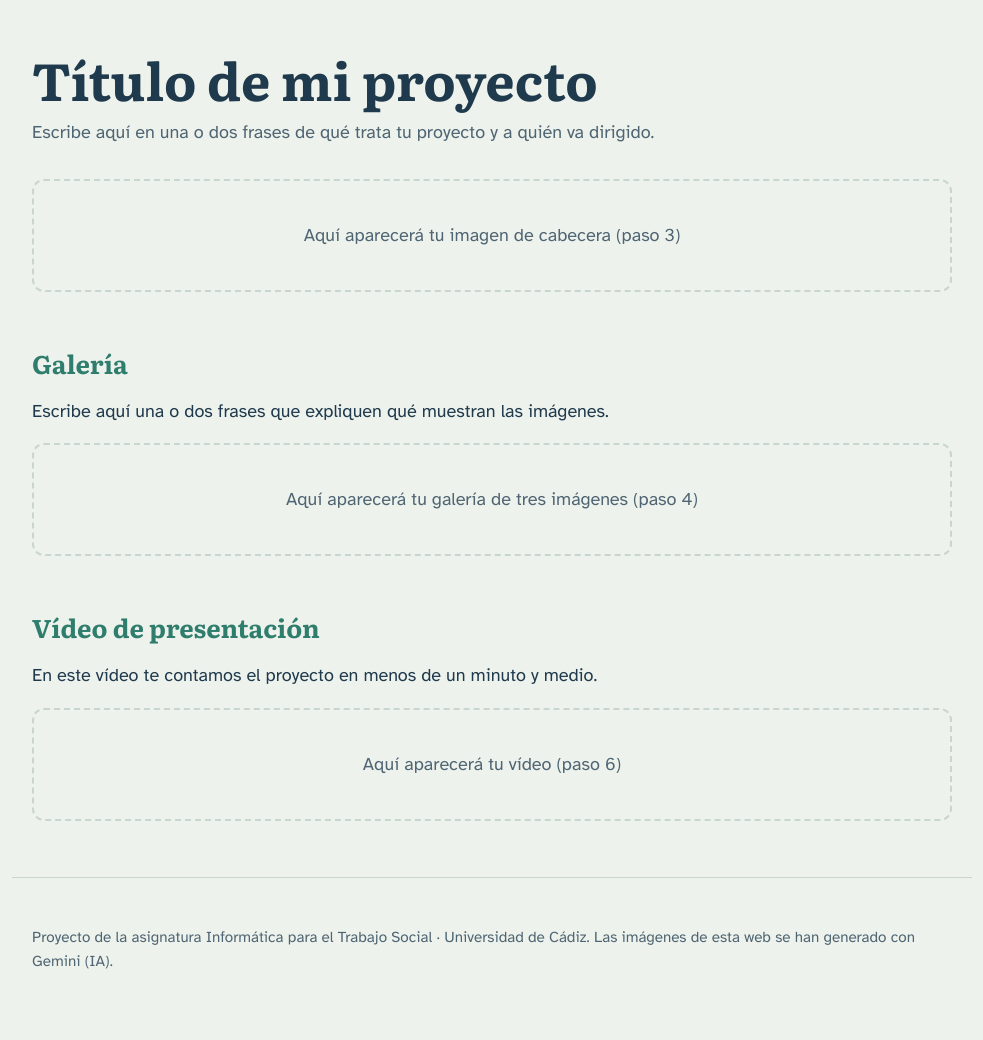
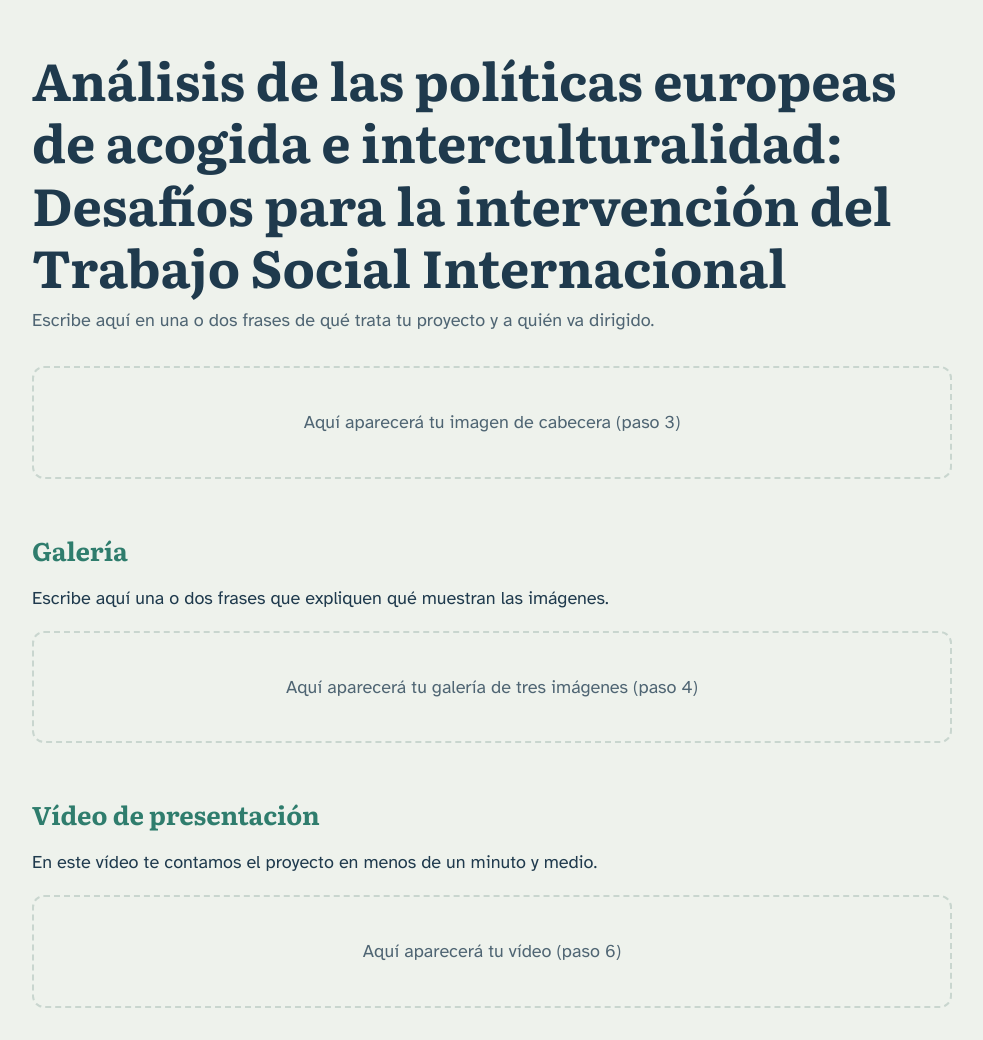
Before and after one commit to Miriamm7/practica-imagenes-video, a plain HTML site: page index.html in a window 1280 px wide. Shown: the top 1040 px of the page, without its empty margins (148-1131 px from the left). Drawn offline with Linux system fonts and the light colour scheme.

Commit message:
Update index.html

```diff
--- a/index.html
+++ b/index.html
@@ -131,7 +131,7 @@ font-size: 0.95rem;
 <body>
 <header>
 <!-- Cambia este título por el de tu proyecto -->
-<h1>Título de mi proyecto</h1>
+<h1>Análisis de las políticas europeas de acogida e interculturalidad: Desafíos para la intervención del Trabajo Social Internacional</h1>
 <p class="subtitulo">Escribe aquí en una o dos frases de qué trata tu proyecto y
 a quién va dirigido.</p>
 <div class="zona" data-aviso="Aquí aparecerá tu imagen de cabecera (paso 3)">
```
